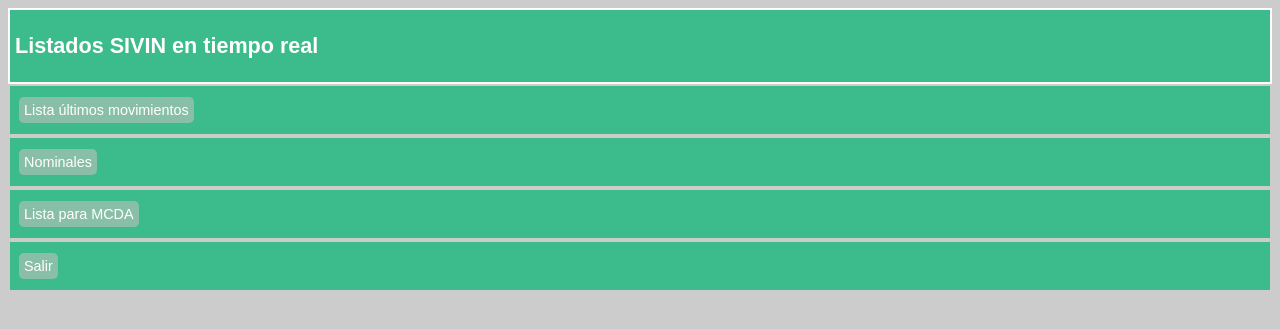
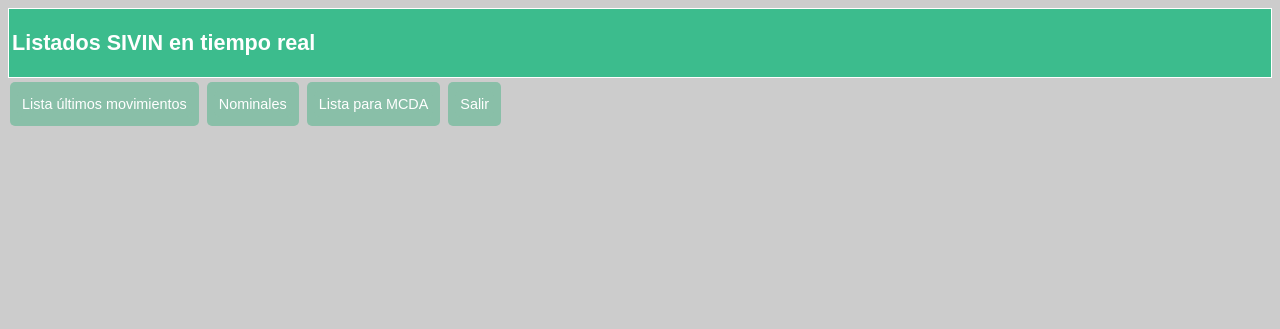
Before and after one commit to enriquefnt/reglog, a PHP site: page /include/webpag.php in a window 1280 px wide. Shown: the top 329 px of the page. Run offline with PHP 8.4, Linux system fonts and the light colour scheme.

Commit message:
Botones y otras cosas

```diff
--- a/include/estilo.css
+++ b/include/estilo.css
@@ -25,8 +25,8 @@ header {
   display: block;
   position: sticky;
   background-color: #3cbc8d;
-  padding: 5px;
-  border: 2px solid #fff;
+  padding: 3px;
+  border: 1px solid #fff;
  }
 
 
--- a/include/webpag.php
+++ b/include/webpag.php
@@ -13,19 +13,19 @@
 		</h2>
 	</header>
 
-	<div>
-		<a href="ultimos.php" class=button>Lista últimos movimientos</a><br>
-	</div>
+			<div class="button">
+				<a href="ultimos.php" class=button>Lista últimos movimientos</a><br>
+			</div>
 
-			<div>
+			<div class="button">
 				<a href="seleccionAOP.html"class=button>Nominales</a>
 			</div>
 
-			<div>
+			<div class="button">
 				<a href="paraMCDA.php"class=button>Lista para MCDA</a>
 			</div>
 
-			<div>
+			<div class="button">
 				<a href="logout.php" class=button>Salir</a>
 			</div>
 
```
Also changed, not shown: include/descarga.js (added, +7 -0 lines), include/nominal.html.php (+16 -15 lines).
